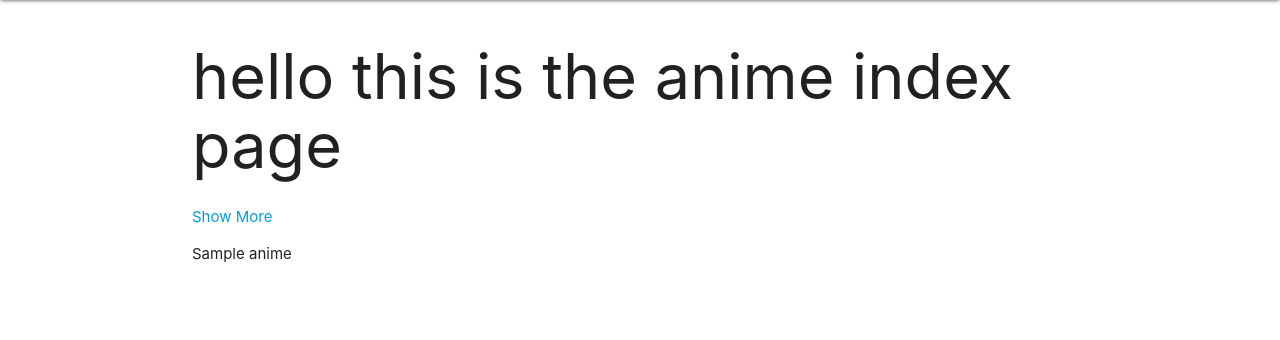
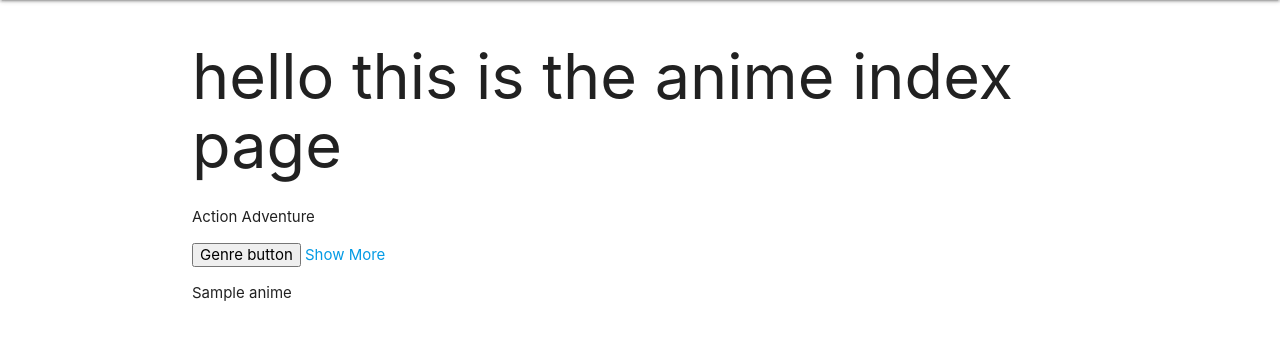
Before and after one commit to Shak99/animebutler, a Django app: page /animes/ in a window 1280 px wide. Shown: the part 64-404 px from the top of the page. Run offline with Django 4.2, Linux system fonts and the light colour scheme; a user stored in the database is signed in; tables that the repository leaves empty hold one stand-in row (values such as "Sample post").

Commit message:
view genre

```diff
--- a/main_app/models.py
+++ b/main_app/models.py
@@ -4,7 +4,7 @@ from django.urls import reverse
 
 # Create your models here.
 
-GENRES = (
+GENRES = [
     ('a', 'Action Adventure'),
     ('b', 'Comedy'),
     ('c', 'Drama'),
@@ -16,7 +16,7 @@ GENRES = (
     ('i', 'Shoujo'),
     ('j', 'Shounen'),
     ('k', 'Slice of Life'),
-)
+]
 
 LANG_OPTIONS = (
     ('a', 'Japanese Original'),
--- a/main_app/templates/animes/anime.html
+++ b/main_app/templates/animes/anime.html
@@ -3,6 +3,13 @@
 {% block content %}
 
 <h1>hello this is the anime index page</h1>
+
+{%for anime in animes%}
+    <p>{{anime.get_genre_display}}</p>
+
+    <a href="{% url 'genre' anime.get_genre_display %}"> <button>Genre button </button> </a>
+{% endfor %}
+
 
 {% for anime in animes  %}
 <a href="{% url 'detail' anime.id %}">Show More</a>
--- a/main_app/urls.py
+++ b/main_app/urls.py
@@ -9,6 +9,7 @@ urlpatterns = [
     path('animes/', views.animes_index, name='anime'),
     path('animes/<int:anime_id>/', views.animes_detail, name='detail'),
     path('animes/create/', views.AnimeCreate.as_view(), name='animes_create'),
+    path('animes/<str:genre_id>/', views.genre_view, name="genre"),
     # path('animes/<int:pk>/delete/', views.AnimeDelete.as_view(), name='animes_delete'),
 
     # Watchlist views
--- a/main_app/views.py
+++ b/main_app/views.py
@@ -52,6 +52,17 @@ def animes_detail(request, anime_id):
         'anime': anime,
     })
 
+def genre_view(request, genre_id):
+    for genre in GENRES:
+        if genre_id == genre[1]:
+            anime_genre = Anime.objects.filter (genre = genre[0])
+    context = {
+        'genres': anime_genre,
+        'GENRES': GENRES
+    }
+    return render(request, 'animes/genre.html', context)
+
+
 def add_to_watchlist(request, anime_id):
     new_anime = Anime.objects.get(id=anime_id)
     Watchlist.objects.create (
```
Also changed, not shown: main_app/templates/animes/genre.html (added, +18 -0 lines).
